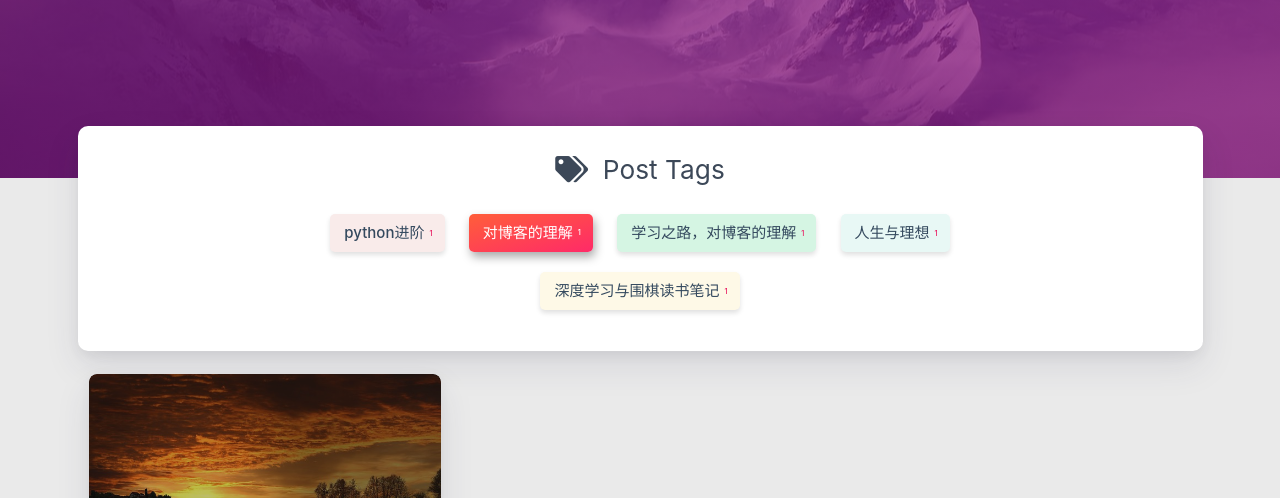
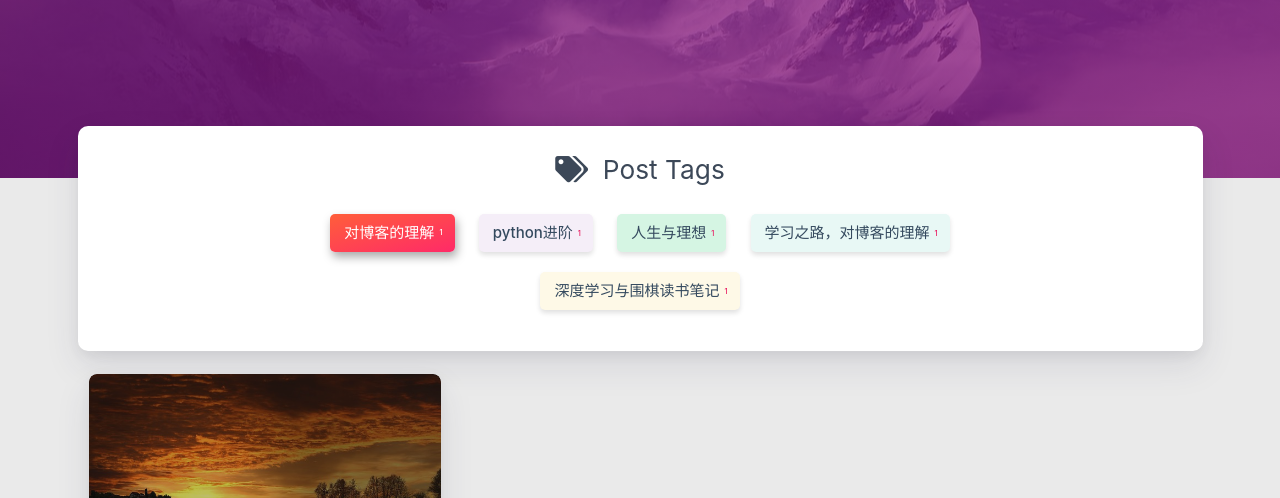
Before and after one commit to codedetermination/codedetermination.github.io, a plain HTML site: page tags/对博客的理解/index.html in a window 1280 px wide. Shown: the part 302-800 px from the top of the page. Drawn offline with nearby package versions, Linux system fonts and the light colour scheme; some packages are replaced by stand-ins of ours; a script that the page names is missing.

Commit message:
Site updated: 2021-04-11 10:47:41

```diff
--- a/tags/对博客的理解/index.html
+++ b/tags/对博客的理解/index.html
@@ -368,19 +368,28 @@
             <div class="tag-chips">
 
 
-                <a href="/tags/python%E8%BF%9B%E9%98%B6/" title="python进阶: 1">
+                <a href="/tags/%E5%AF%B9%E5%8D%9A%E5%AE%A2%E7%9A%84%E7%90%86%E8%A7%A3/" title="对博客的理解: 1">
                     <span class="chip center-align waves-effect waves-light
-                             chip-default "
-                            data-tagname="python进阶" style="background-color: #F9EBEA;">python进阶
+                             chip-active "
+                            data-tagname="对博客的理解" style="background-color: #F9EBEA;">对博客的理解
                         <span class="tag-length">1</span>
                     </span>
                 </a>
 
 
-                <a href="/tags/%E5%AF%B9%E5%8D%9A%E5%AE%A2%E7%9A%84%E7%90%86%E8%A7%A3/" title="对博客的理解: 1">
+                <a href="/tags/python%E8%BF%9B%E9%98%B6/" title="python进阶: 1">
                     <span class="chip center-align waves-effect waves-light
-                             chip-active "
-                            data-tagname="对博客的理解" style="background-color: #F5EEF8;">对博客的理解
+                             chip-default "
+                            data-tagname="python进阶" style="background-color: #F5EEF8;">python进阶
+                        <span class="tag-length">1</span>
+                    </span>
+                </a>
+
+
+                <a href="/tags/%E4%BA%BA%E7%94%9F%E4%B8%8E%E7%90%86%E6%83%B3/" title="人生与理想: 1">
+                    <span class="chip center-align waves-effect waves-light
+                             chip-default "
+                            data-tagname="人生与理想" style="background-color: #D5F5E3;">人生与理想
                         <span class="tag-length">1</span>
                     </span>
                 </a>
@@ -389,16 +398,7 @@
                 <a href="/tags/%E5%AD%A6%E4%B9%A0%E4%B9%8B%E8%B7%AF%EF%BC%8C%E5%AF%B9%E5%8D%9A%E5%AE%A2%E7%9A%84%E7%90%86%E8%A7%A3/" title="学习之路，对博客的理解: 1">
                     <span class="chip center-align waves-effect waves-light
                              chip-default "
-                            data-tagname="学习之路，对博客的理解" style="background-color: #D5F5E3;">学习之路，对博客的理解
-                        <span class="tag-length">1</span>
-                    </span>
-                </a>
-
-
-                <a href="/tags/%E4%BA%BA%E7%94%9F%E4%B8%8E%E7%90%86%E6%83%B3/" title="人生与理想: 1">
-                    <span class="chip center-align waves-effect waves-light
-                             chip-default "
-                            data-tagname="人生与理想" style="background-color: #E8F8F5;">人生与理想
+                            data-tagname="学习之路，对博客的理解" style="background-color: #E8F8F5;">学习之路，对博客的理解
                         <span class="tag-length">1</span>
                     </span>
                 </a>
```
Also changed, not shown: tags/python进阶/index.html (+15 -15 lines), tags/人生与理想/index.html (+14 -14 lines), tags/学习之路，对博客的理解/index.html (+14 -14 lines), tags/深度学习与围棋读书笔记/index.html (+14 -14 lines).
